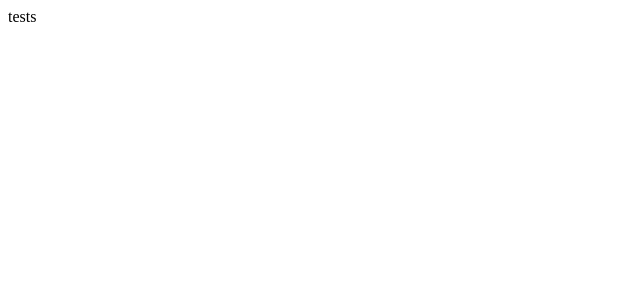
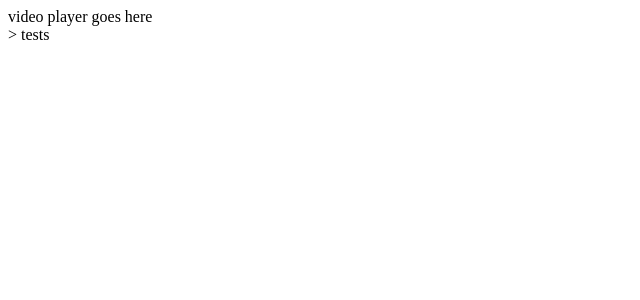
Before and after one commit to andrewchen44/HPI-Coding-Challenge, a React app: page / in a window 1280 px wide. Shown: the top 300 px of the page, without its empty margins (0-640 px from the left). Built offline with nearby package versions, Linux system fonts and the light colour scheme; the HTML template or start-up script is replaced by a standard one.

Commit message:
Render video player component

```diff
--- a/client/src/components/VideoPlayer.jsx
+++ b/client/src/components/VideoPlayer.jsx
@@ -0,0 +1,9 @@
+import React from "react";
+
+const VideoPlayer = () => {
+  return (
+   <div>video player goes here</div>
+  )
+}
+
+export default VideoPlayer;
--- a/client/src/index.jsx
+++ b/client/src/index.jsx
@@ -1,5 +1,6 @@
 import React from "react";
 import ReactDOM from "react-dom";
+import VideoPlayer from "./components/VideoPlayer.jsx"
 
 class App extends React.Component {
   constructor() {
@@ -8,6 +9,7 @@ class App extends React.Component {
   render() {
     return (
       <div>
+        <VideoPlayer/>>
         tests
       </div>
     );
```
Also changed, not shown: client/src/components/App.jsx (deleted), instructions.js (line endings or trailing spaces), 1 other file (tests, documents, lock files or other folders).
